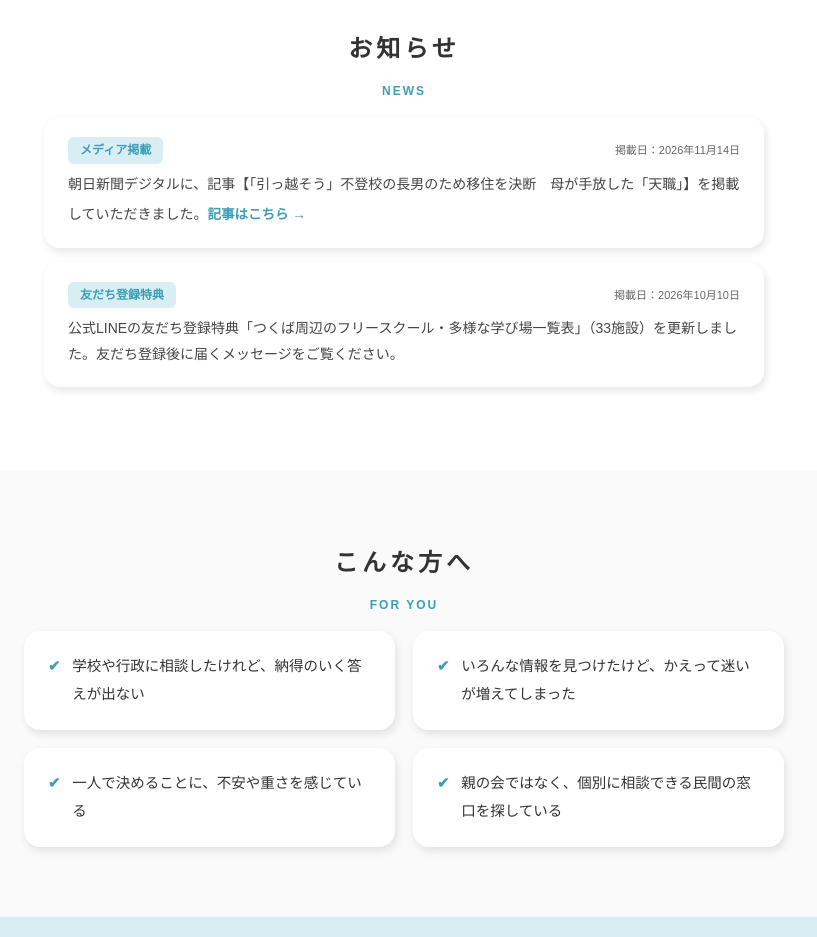
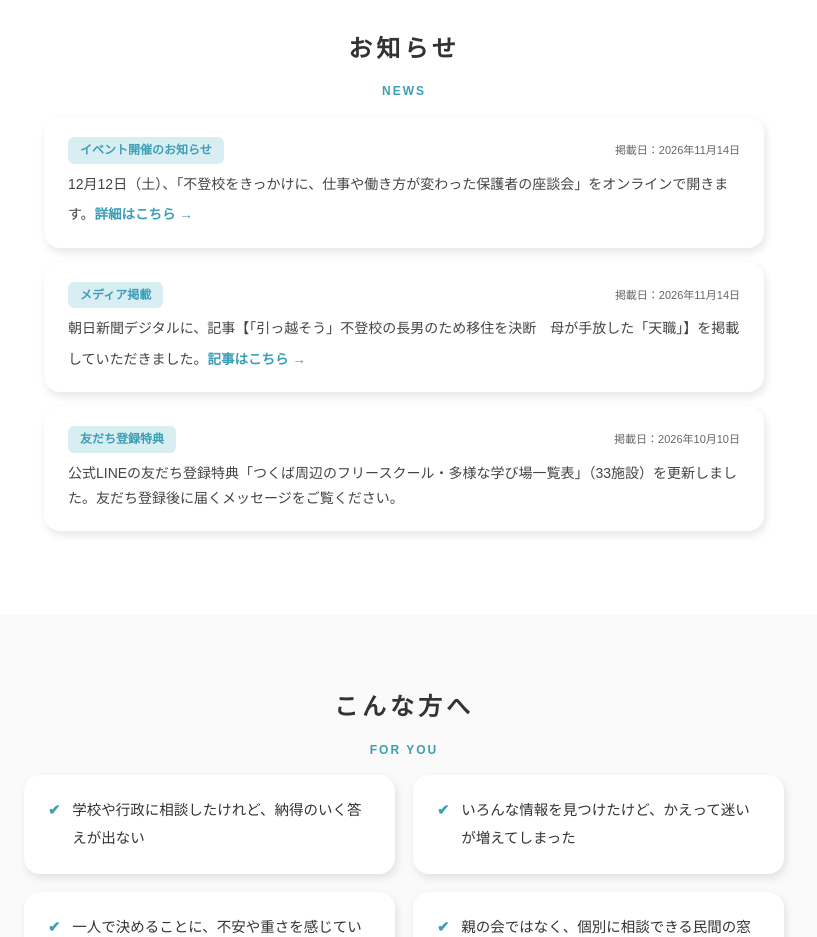
Before and after one commit to otibisan-lang/tfc-site, a plain HTML site: page index.html in a window 1280 px wide. Shown: the part 1040-1977 px from the top of the page, without its empty margins (236-1053 px from the left). Drawn offline with Linux system fonts and the light colour scheme; a script that the page names is missing; a web font is replaced by a local one.

Commit message:
お知らせ欄にオンライン座談会（12/12）の案内を追加
Co-Authored-By: Claude Sonnet 5.5 <noreply@anthropic.com>

```diff
--- a/index.html
+++ b/index.html
@@ -595,6 +595,13 @@
     <ul class="notice-list">
       <li>
         <div class="notice-head">
+          <span class="notice-tag">イベント開催のお知らせ</span>
+          <span class="notice-date">掲載日：2026年11月14日</span>
+        </div>
+        <p>12月12日（土）、「不登校をきっかけに、仕事や働き方が変わった保護者の座談会」をオンラインで開きます。<a class="ext-link" href="https://note.com/tfc298/n/n749a2036ce5d" target="_blank" rel="noopener">詳細はこちら →</a></p>
+      </li>
+      <li>
+        <div class="notice-head">
           <span class="notice-tag">メディア掲載</span>
           <span class="notice-date">掲載日：2026年11月14日</span>
         </div>
```
